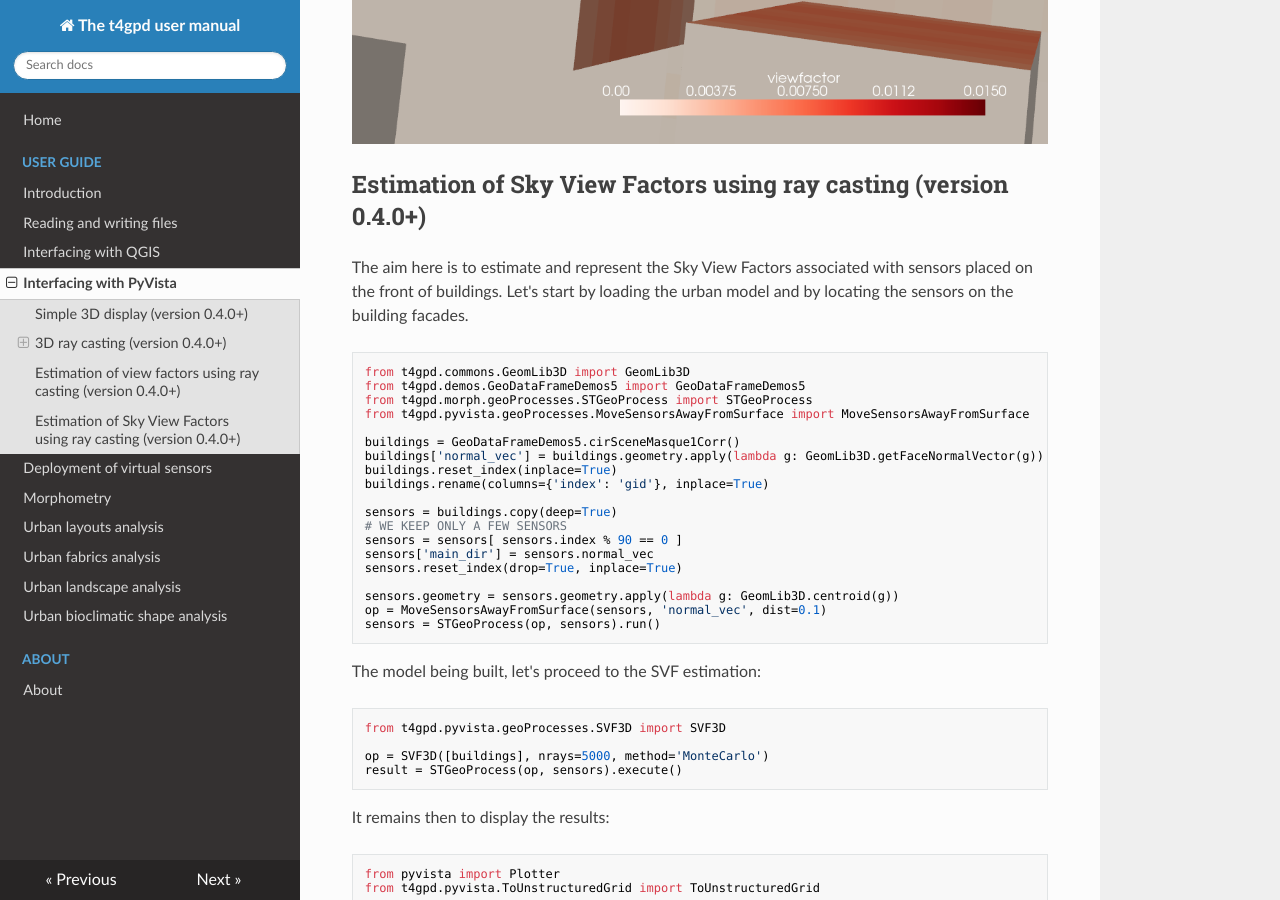
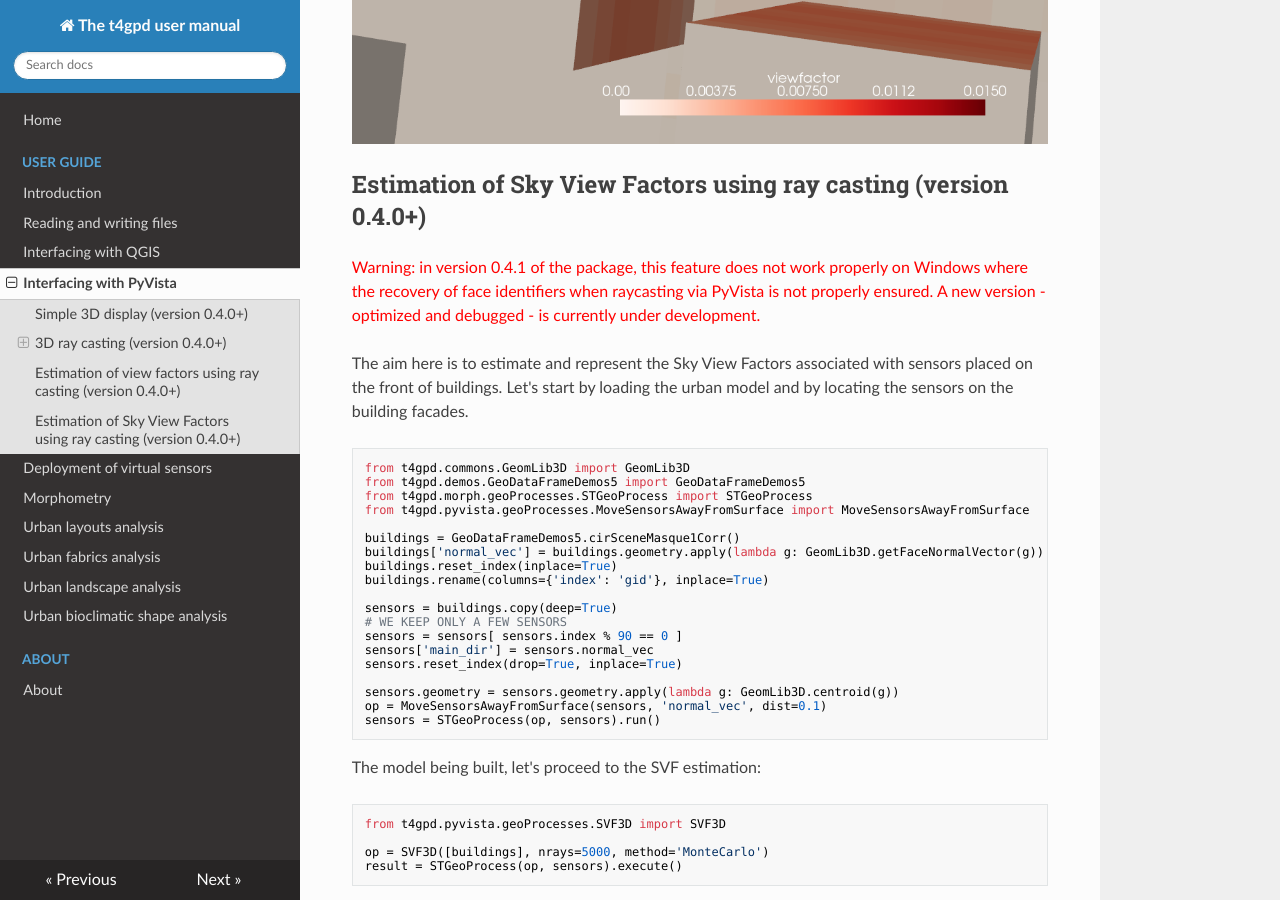
Before and after one commit to thomas-leduc/t4gpd-docs, an MkDocs documentation site: the page built from docs/pyvista.md, in a window 1280 px wide and 900 px high, scrolled down 6446 px. Built offline with MkDocs 1.6.1, drawn with Linux system fonts in a browser that asks for light colours; nearby versions of some CDN libraries.

Commit message:
Update pyvista.md (add a Warning msg)

````diff
--- a/docs/pyvista.md
+++ b/docs/pyvista.md
@@ -260,6 +260,8 @@ plotter.show()
 
 ## Estimation of Sky View Factors using ray casting (version 0.4.0+)
 
+<span style="color:red">Warning: in version 0.4.1 of the package, this feature does not work properly on Windows where the recovery of face identifiers when raycasting via PyVista is not properly ensured. A new version - optimized and debugged - is currently under development.</span>
+
 The aim here is to estimate and represent the Sky View Factors associated with sensors placed on the front of buildings. Let's start by loading the urban model and by locating the sensors on the building facades.
 
 ```python
````
